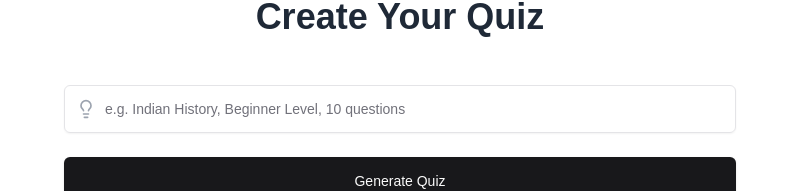
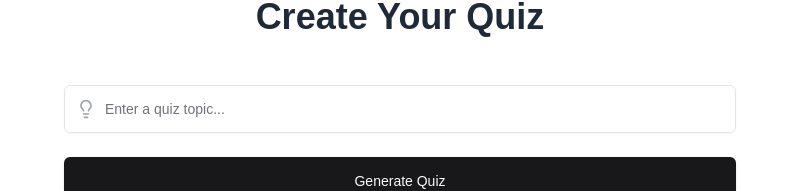
Before and after one commit to princediwakar/gibbi-ai, a Next.js app: page / in a window 1280 px wide. Shown: the part 111-302 px from the top of the page, without its empty margins (240-1039 px from the left). Built offline with nearby package versions, Linux system fonts and the light colour scheme; no server answers; the database is empty.

Commit message:
removed placeholder cycle

```diff
--- a/app/quiz/QuizCreator.tsx
+++ b/app/quiz/QuizCreator.tsx
@@ -1,6 +1,6 @@
 "use client";
 
-import { useState, useEffect } from "react";
+import { useState } from "react";
 import { Input } from "@/components/ui/input";
 import { Button } from "@/components/ui/button";
 import { supabase } from "@/lib/supabase/client";
@@ -9,23 +9,19 @@ import { Lightbulb, Loader2 } from "lucide-react";
 import { toast } from "sonner";
 import { Quiz } from "@/types/quiz";
 
-
-
 interface QuizCreatorProps {
 	onQuizCreated: (quiz: Quiz) => void;
 }
 
-
-const PLACEHOLDERS = [
-	"Enter a quiz topic...",
-	"e.g. Indian History, Beginner Level, 10 questions",
-	"e.g. Movie Trivia",
-	"e.g. SQL, Intermediate",
-	"e.g. Data Science, Advanced",
-	"e.g. Cricket Trivia",
-	"e.g. Sociology for UPSC Exam",
-	"e.g. Cricket",
-];
+// const PLACEHOLDERS = [
+// 	"Enter a quiz topic...",
+// 	"e.g. Indian History, Beginner Level, 10 questions",
+// 	"e.g. Movie Trivia",
+// 	"e.g. SQL, Intermediate",
+// 	"e.g. Data Science, Advanced",
+// 	"e.g. Sociology for UPSC Exam",
+// 	"e.g. Cricket",
+// ];
 
 export const QuizCreator = ({
 	onQuizCreated,
@@ -33,33 +29,7 @@ export const QuizCreator = ({
 	const user = useUser();
 	const [prompt, setPrompt] = useState("");
 	const [isLoading, setIsLoading] = useState(false);
-    const [currentPlaceholder, setCurrentPlaceholder] =
-		useState(PLACEHOLDERS[0]);
-	const [isAnimating, setIsAnimating] = useState(false);
 
-	useEffect(() => {
-		let currentIndex = 0;
-
-		const cyclePlaceholders = () => {
-			if (currentIndex < PLACEHOLDERS.length - 1) {
-				setIsAnimating(true);
-				setTimeout(() => {
-					currentIndex++;
-					setCurrentPlaceholder(
-						PLACEHOLDERS[currentIndex]
-					);
-					setIsAnimating(false);
-				}, 300); // Transition duration
-			}
-		};
-
-		const interval = setInterval(
-			cyclePlaceholders,
-			3000
-		);
-
-		return () => clearInterval(interval);
-	}, []);
 
 	const handleGenerateQuiz = async () => {
 		if (!prompt.trim()) {
@@ -166,26 +136,20 @@ export const QuizCreator = ({
 			<div className="space-y-6 max-w-2xl mx-auto">
 				<div className="relative">
 					<Lightbulb className="absolute left-3 top-1/2 -translate-y-1/2 w-5 h-5 text-gray-400" />
+					<div className="relative">
 						<Input
 							type="text"
-						placeholder={currentPlaceholder}
-						className={`transition-opacity h-12 pl-10 duration-300 ${
-							isAnimating
-								? "opacity-0"
-								: "opacity-100"
-						}`}
+							className="h-12 pl-10"
 							value={prompt}
 							onChange={(e) =>
 								setPrompt(e.target.value)
 							}
+							placeholder="Enter a quiz topic..."
 						/>
+
 					</div>
-				{prompt && (
-					<span className="text-xs text-gray-500">
-						(You can also specify difficulty
-						level & no. of questions)
-					</span>
-				)}
+				</div>
+
 
 				<Button
 					onClick={handleGenerateQuiz}
```
Lines whose indentation alone changed are shown as unchanged.
